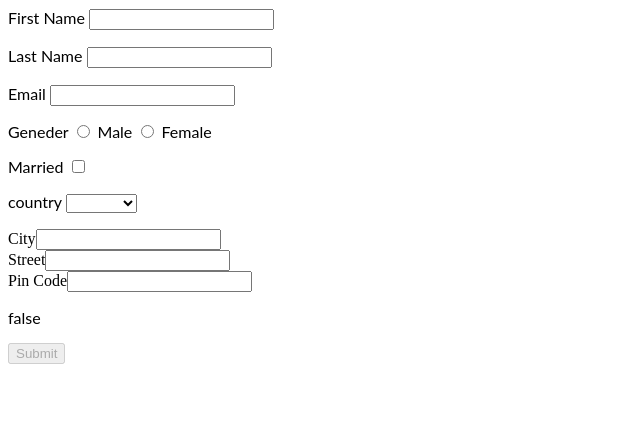
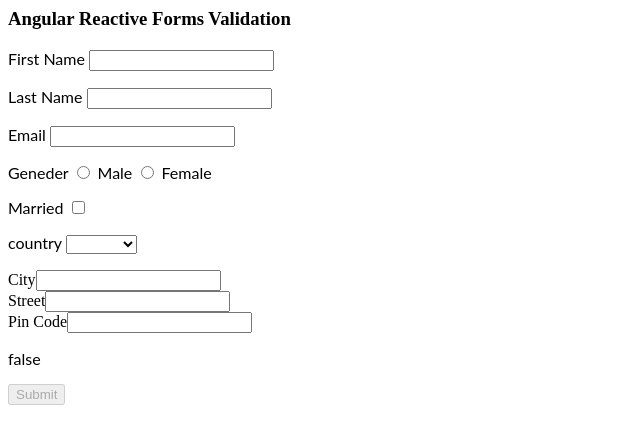
Before and after one commit to MatteoMit/angular7-reactive-form, an Angular app: page / in a window 1280 px wide. Shown: the top 444 px of the page, without its empty margins (0-640 px from the left). Built offline with nearby package versions, Linux system fonts and the light colour scheme.

Commit message:
2 files modified

```diff
--- a/src/app/app.component.html
+++ b/src/app/app.component.html
@@ -1,3 +1,5 @@
+<h3>{{name}}</h3>
+
 <form [formGroup]="contactForm" (ngSubmit)="onSubmit()" novalidate>
 
   <p>
--- a/src/app/app.component.ts
+++ b/src/app/app.component.ts
@@ -7,7 +7,7 @@ import { FormGroup, FormControl, Validators } from "@angular/forms";
   styleUrls: ["./app.component.css"]
 })
 export class AppComponent {
-  name = "Angular Reactive Forms Example";
+  name = "Angular Reactive Forms Validation";
 
   contactForm = new FormGroup({
     firstname: new FormControl("", [
```
